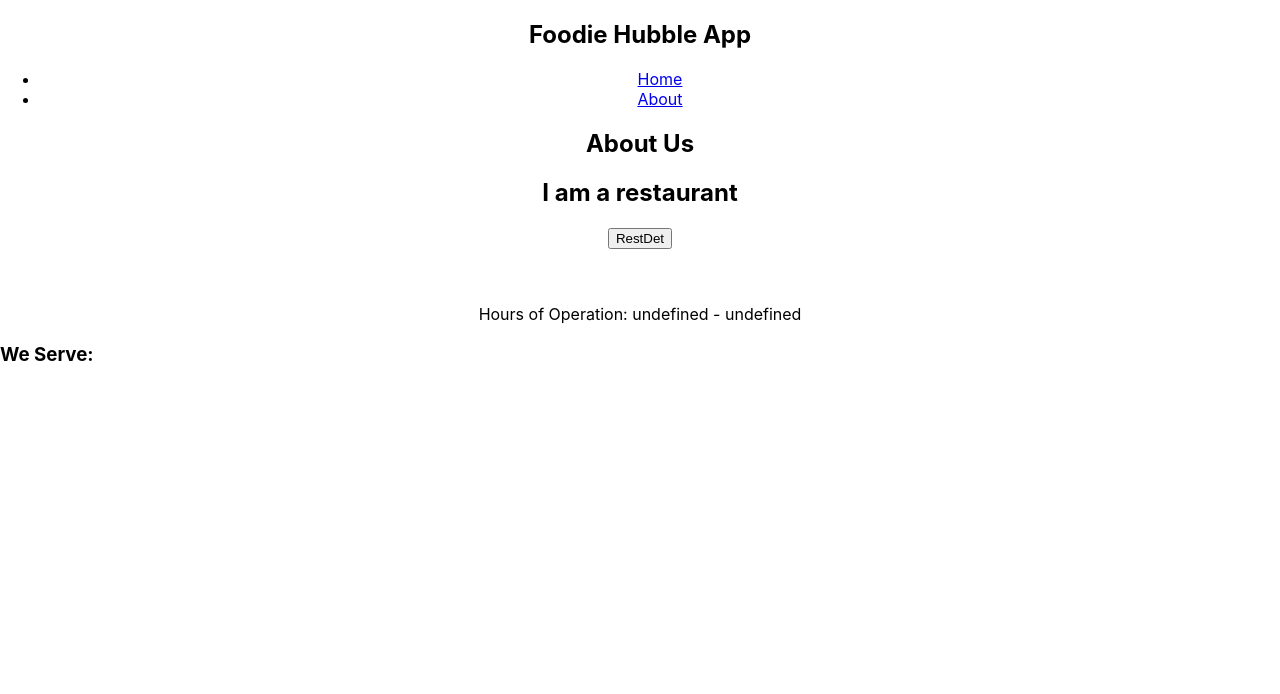
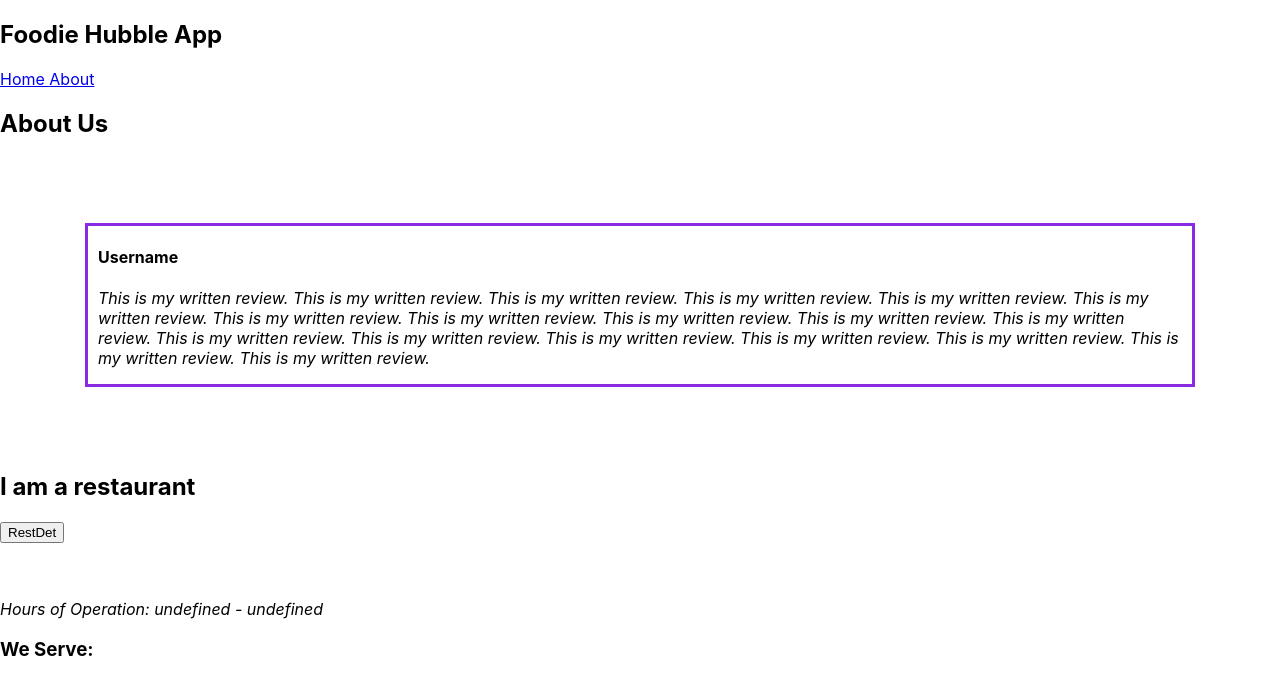
Before and after one commit to smeraldoflower/foodie-hubble-app, a React (Create React App) app: page /About in a window 1280 px wide. Shown: the top 694 px of the page. Built offline with nearby package versions, Linux system fonts and the light colour scheme.

Commit message:
Installed NavBar dependencies, package files updated with styled-components and react-icons

```diff
--- a/package.json
+++ b/package.json
@@ -9,8 +9,10 @@
     "axios": "^0.21.1",
     "react": "^17.0.1",
     "react-dom": "^17.0.1",
+    "react-icons": "^4.1.0",
     "react-router-dom": "^5.2.0",
     "react-scripts": "4.0.1",
+    "styled-components": "^5.2.1",
     "web-vitals": "^0.2.4"
   },
   "scripts": {
--- a/src/App.js
+++ b/src/App.js
@@ -1,6 +1,7 @@
 import React from 'react';
 import { Route, BrowserRouter as Router, Switch, Link } from "react-router-dom";
 import './css/App.css';
+import NavBar from './components/NavBar'
 import Home from './pages/Home'
 import About from './pages/About'
 import SearchResults from './pages/SearchResults'
@@ -14,12 +15,7 @@ function App() {
 
         <h2>Foodie Hubble App</h2>
 
-        <nav>
-          <ul>
-            <li><Link to="/">Home</Link></li>
-            <li><Link to="/About">About</Link></li>
-          </ul>
-        </nav>
+        <NavBar/>
 
         <Switch>
           <Route path="/About" component={About} />
--- /dev/null
+++ b/src/components/NavBar.js
@@ -0,0 +1,15 @@
+import React from 'react'
+import { Link } from "react-router-dom";
+
+function NavBar() {
+    return (
+        <div className="NavBar">
+            <nav>
+                <span><Link to="/">Home </Link></span>
+                <span><Link to="/About">About </Link></span>
+            </nav>
+        </div>
+    )
+}
+
+export default NavBar
--- a/src/components/Review.js
+++ b/src/components/Review.js
@@ -1,8 +1,17 @@
-import React from 'react'
+import React from 'react';
+import '../css/Review.css';
 
-function Review() {
+function Review(props) {
     return (
-        <div>
+        <div className="Review">
+            <h4 className="Review_Username">Username</h4>
+            <p>
+                This is my written review. This is my written review. This is my written review.
+                This is my written review. This is my written review. This is my written review.
+                This is my written review. This is my written review. This is my written review.
+                This is my written review. This is my written review. This is my written review.                This is my written review. This is my written review. This is my written review.
+                This is my written review. This is my written review. This is my written review.
+            </p>
 
         </div>
     )
--- a/src/css/App.css
+++ b/src/css/App.css
@@ -1,5 +1,5 @@
 .App {
-  text-align: center;
+  text-align: left;
 }
 
 .App-logo {
--- /dev/null
+++ b/src/css/Review.css
@@ -0,0 +1,20 @@
+.Review {
+    margin: 85px;
+    padding-left: 10px;
+    padding-right: 10px;
+    border-style: solid;
+    border-color: blueviolet;
+    font-family: -apple-system, BlinkMacSystemFont, 'Segoe UI', 'Roboto', 'Oxygen',
+      'Ubuntu', 'Cantarell', 'Fira Sans', 'Droid Sans', 'Helvetica Neue',
+      sans-serif;
+  }
+
+.Review_Username{
+    text-align: left;
+    font-style: bold;
+}
+
+p{
+    text-align: left;
+    font-style: italic;
+}
--- a/src/pages/About.js
+++ b/src/pages/About.js
@@ -1,11 +1,13 @@
 import React from 'react';
-import RestaurantDetails from '../components/RestaurantDetails'
+import RestaurantDetails from '../components/RestaurantDetails';
+import Review from '../components/Review';
 
 function About() {
 
     return (
         <div className="About">
             <h2>About Us</h2>
+            <Review/>
             <RestaurantDetails/>
         </div>
     )
```
Also changed, not shown: 2 other files (tests, documents, lock files or other folders).
